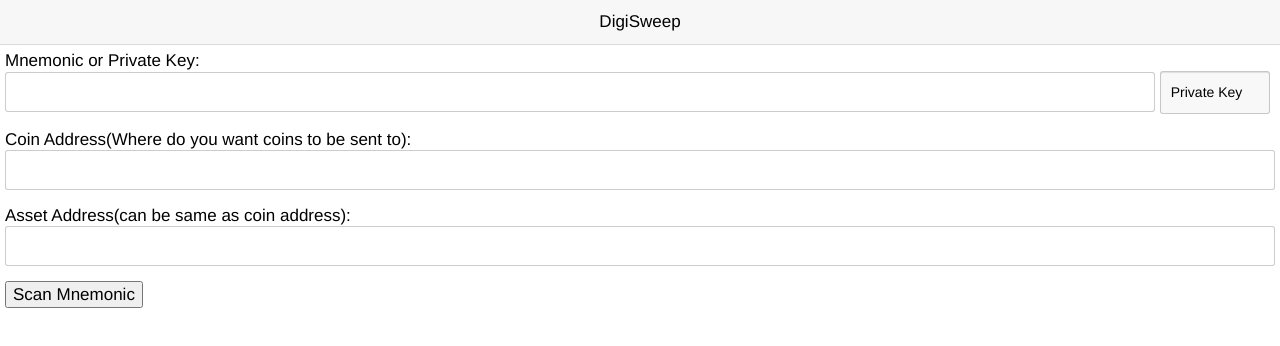
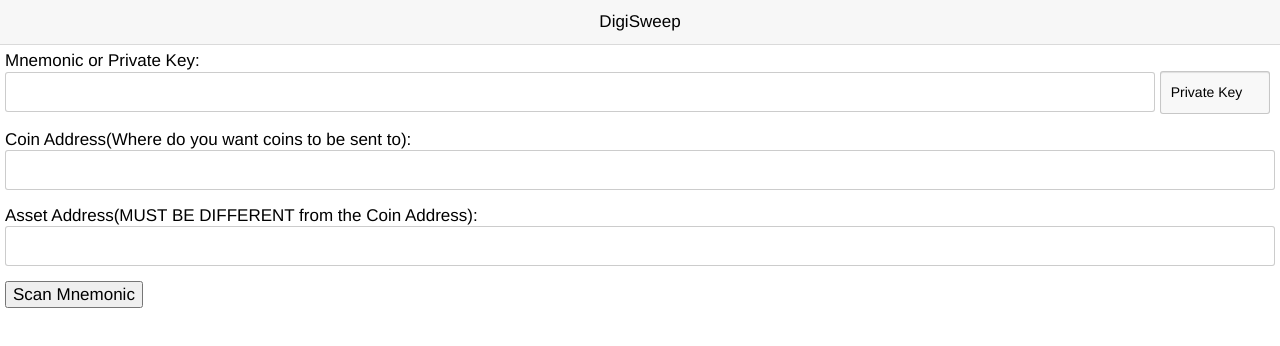
Before and after one commit to digiassetX/digisweep, a website built with webpack: page browser/dist/index.html in a window 1280 px wide. Both pictures are taken after a click on the button "Start". Built offline with nearby package versions, Linux system fonts and the light colour scheme.

Commit message:
Update index.html
Update output addresses help text, to prevent users enter same addresses for DigiAssets and DGB Coins for recovery.

```diff
--- a/browser/dist/index.html
+++ b/browser/dist/index.html
@@ -35,7 +35,7 @@
         <label for="coinaddress">Coin Address(Where do you want coins to be sent to):</label>
         <input type="text" id="coinaddress">
 
-        <label for="assetaddress">Asset Address(can be same as coin address):</label>
+        <label for="assetaddress">Asset Address(MUST BE DIFFERENT from the Coin Address):</label>
         <input type="text" id="assetaddress">
 
         <button id="scan">Scan Mnemonic</button>
```
